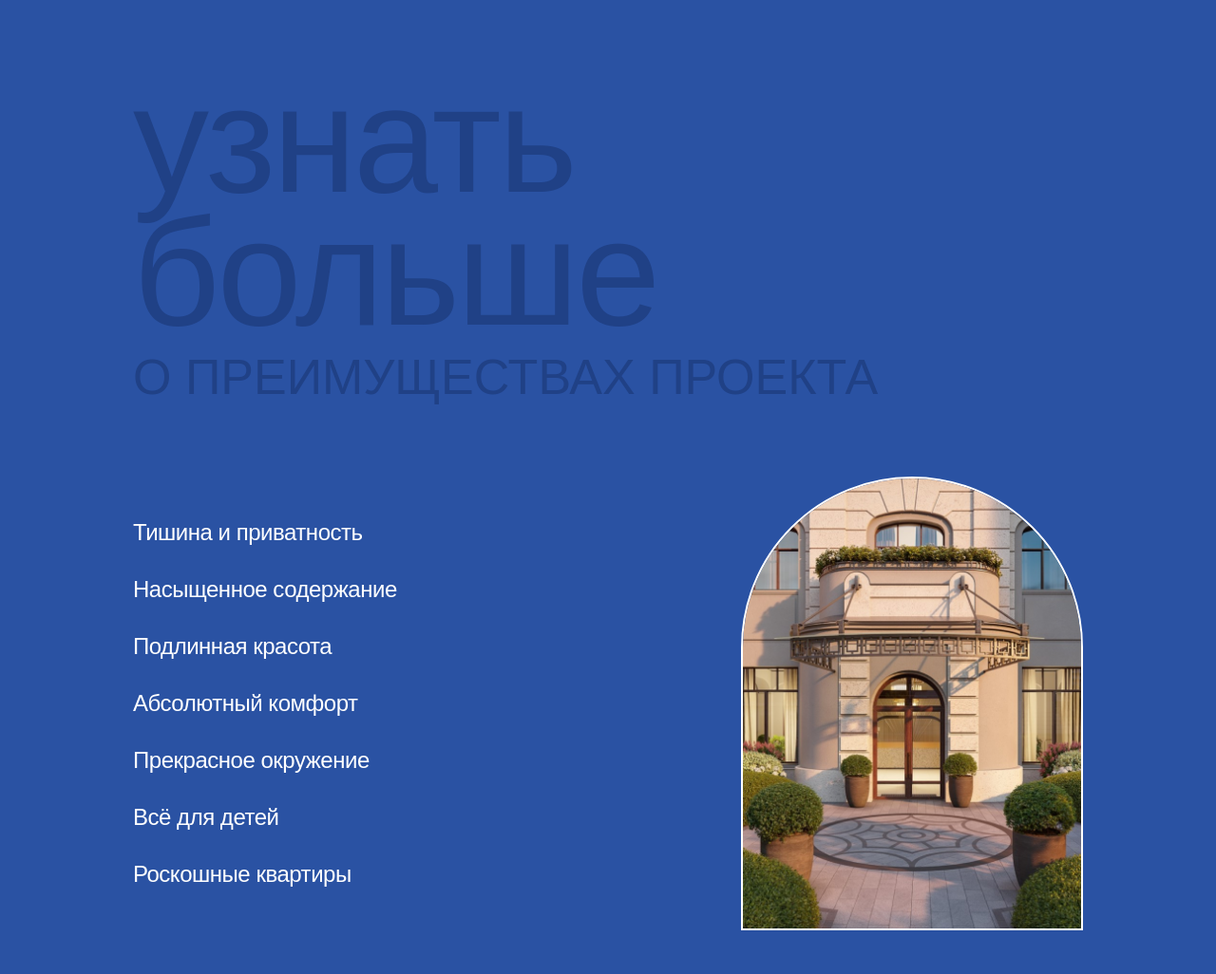
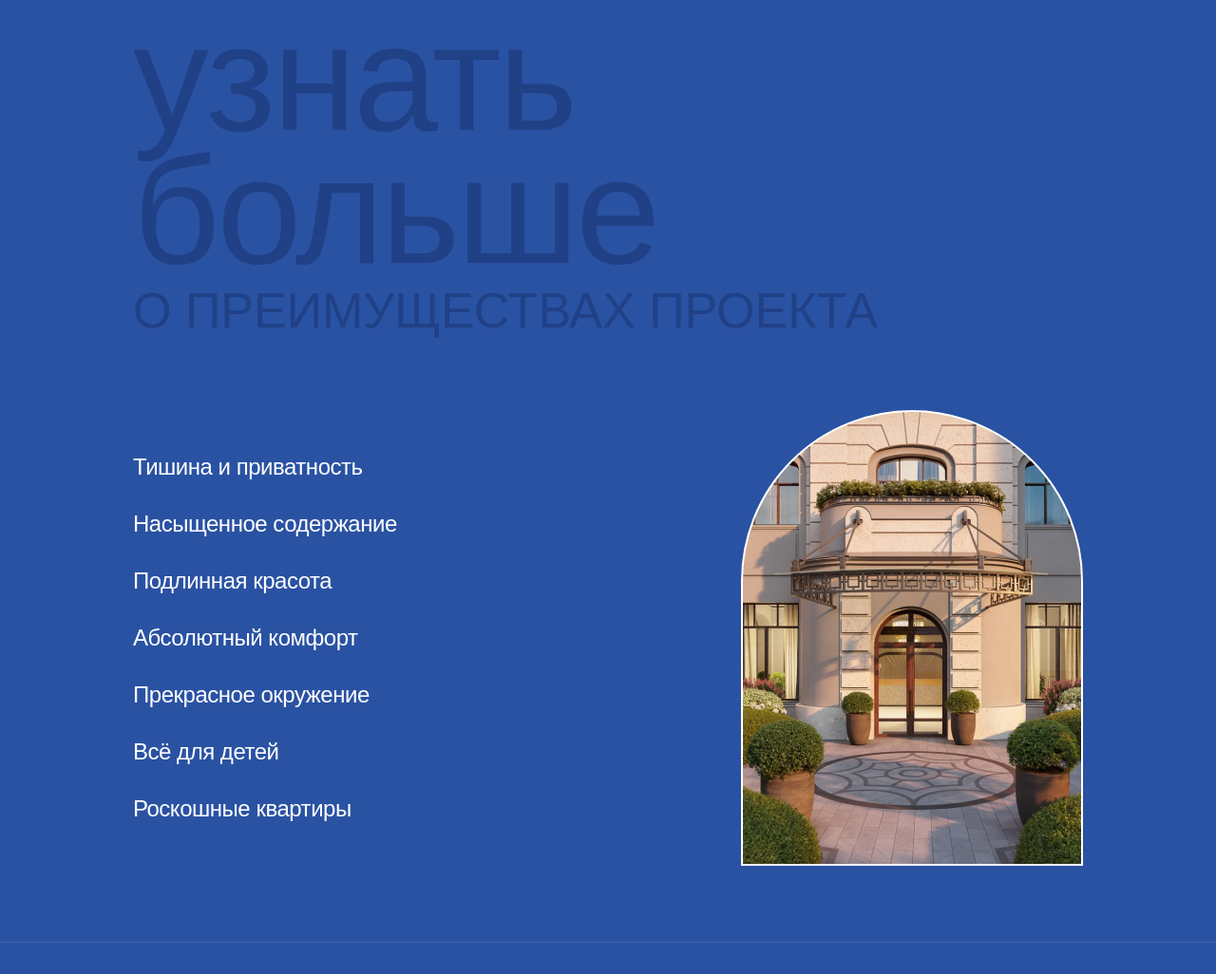
Before and after one commit to StanislavSH109/Chistye_Prudy, a plain HTML site: page index.html in a window 1280 px wide. Shown: the part 3441-4467 px from the top of the page at 95% size. Drawn offline with Linux system fonts and the light colour scheme; a web font is replaced by a local one.

Commit message:
change image and styles

```diff
--- a/css/blocks/advantages.css
+++ b/css/blocks/advantages.css
@@ -1,6 +1,13 @@
 .advantages {
     padding: 15px 0 0 0;
 }
+
+.advantages__title {
+    display: flex;
+    flex-direction: column;
+    gap: 10px;
+}
+
 
 .advantages__content {
     display: flex;
@@ -9,7 +16,7 @@
     align-items: center;
 }
 
-.advantages__title {
+.advantages__project {
     margin: 0;
     font-family: "Ardeco", "Arial", sans-serif;
     font-size: 52px;
@@ -36,6 +43,9 @@
 }
 
 .advantages__image {
+    background-image: url('/images/door.png');
+    width: 360px;
+    height: 480px;
     border: 2px solid #ffffff;
     border-radius: 180px 180px 0 0;
 }
--- a/css/blocks/private.css
+++ b/css/blocks/private.css
@@ -79,7 +79,7 @@
     justify-content: flex-start;
     align-items: center;
     gap: 13px;
-    margin: 0 0 80px 0;
+    margin: 0;
 }
 
 .private__more {
--- a/index.html
+++ b/index.html
@@ -172,13 +172,15 @@
               </a>
             </div>
           </div>
-          <span class="private__more">узнать больше</span>
         </div>
        </section>
       <!-- Преимущества проекта -->
        <section class="advantages">
           <div class="container">
-            <h2 class="advantages__title">О преимуществах проекта</h2>
+            <div class="advantages__title">
+              <span class="private__more">узнать больше</span>
+              <span class="advantages__project">О преимуществах проекта</span>
+            </div>
             <div class="advantages__content">
               <ul class="advantages__list">
                 <li class="advantages__item">Тишина и приватность</li>
@@ -189,7 +191,7 @@
                 <li class="advantages__item">Всё для детей</li>
                 <li class="advantages__item">Роскошные квартиры</li>
               </ul>
-              <img class="advantages__image" src="images/door.png" alt="Фото парадной двери" width="360" height="480">
+              <div class="advantages__image"></div>
             </div>
           </div>
        </section>
```
